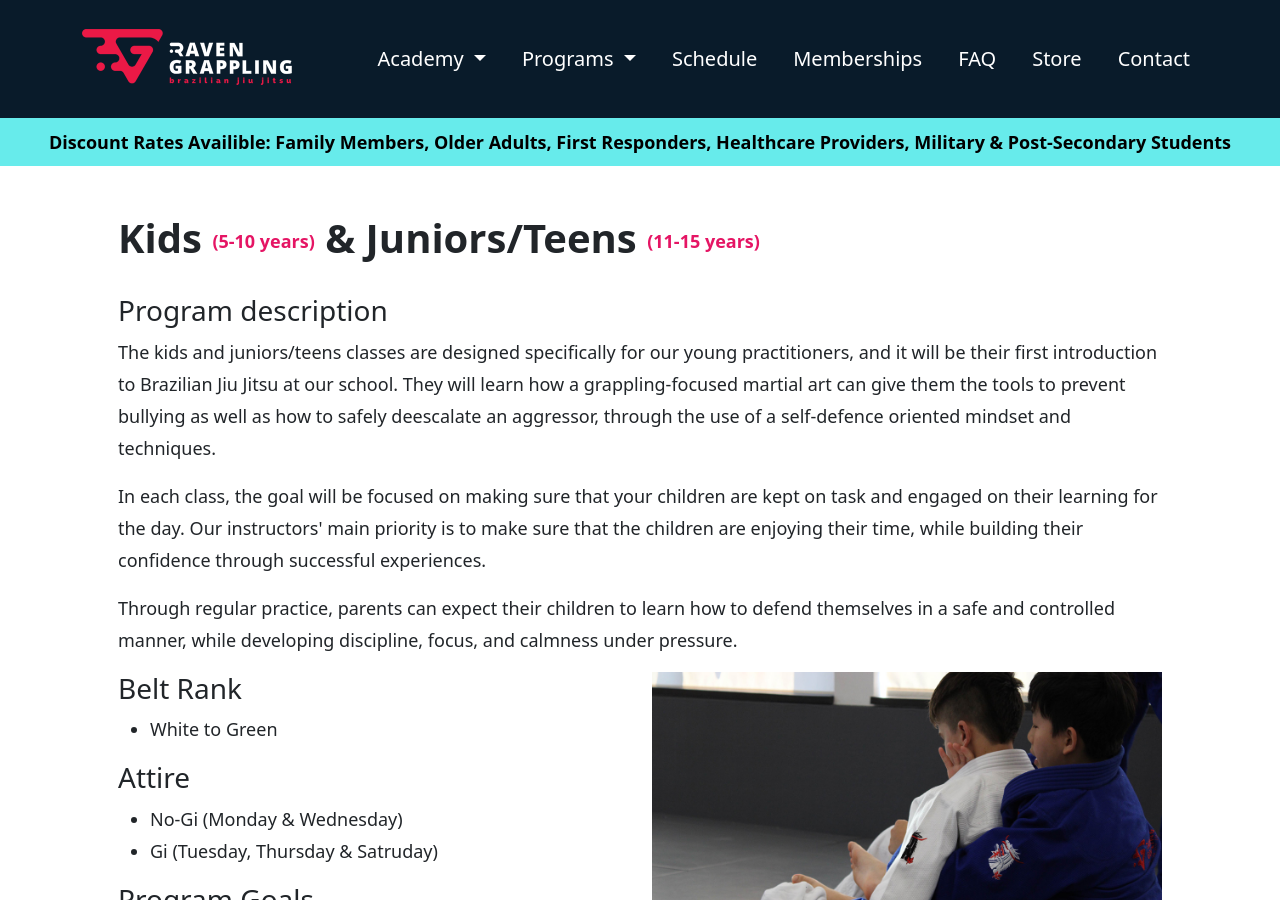
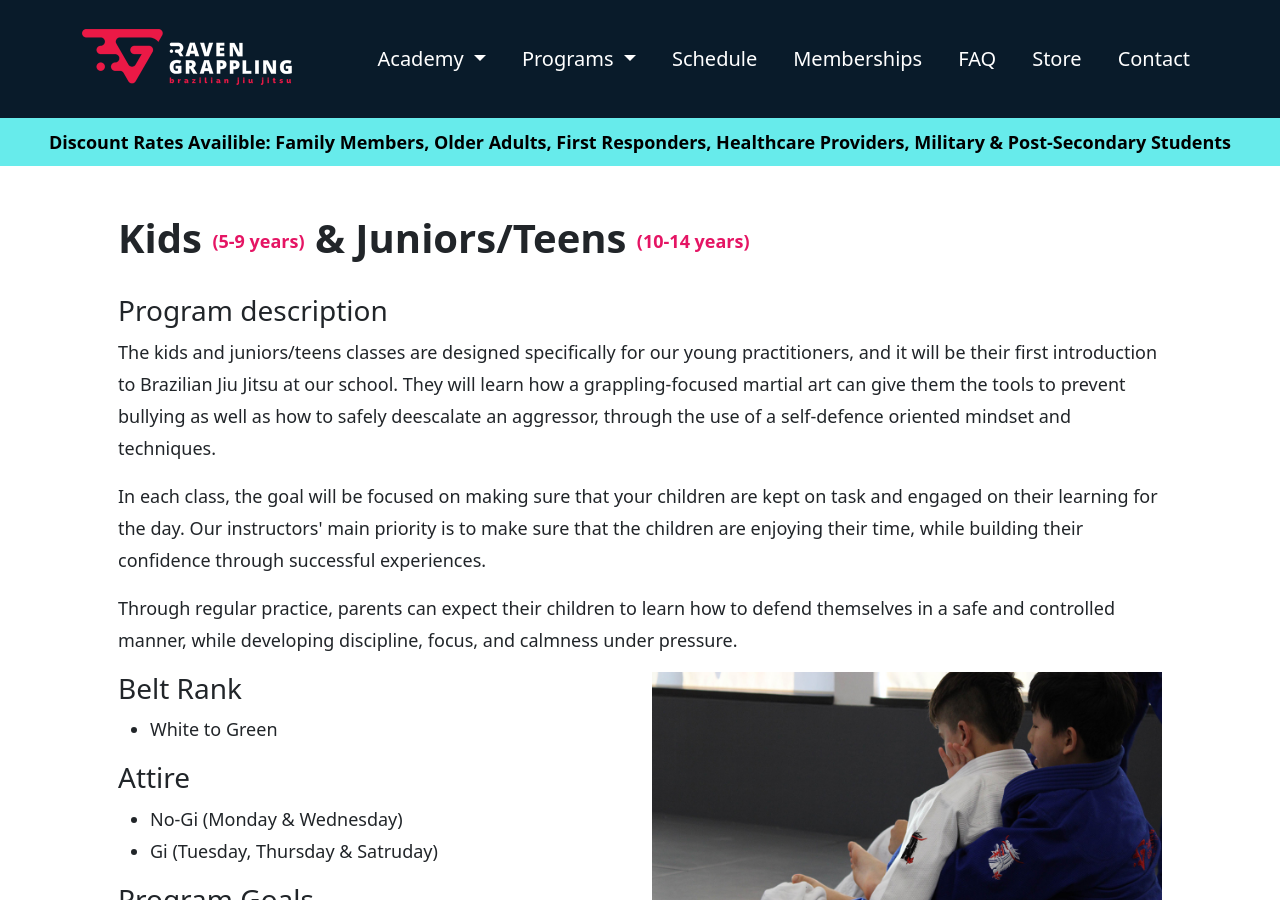
Before and after one commit to RavenGrappling/RavenGrappling.github.io, a Jekyll site: the page built from kids-teens.md, in a window 1280 px wide and 900 px high. Built offline with Jekyll 4.4.1, drawn with Linux system fonts in a browser that asks for light colours.

Commit message:
Update kids-teens.md

```diff
--- a/kids-teens.md
+++ b/kids-teens.md
@@ -6,9 +6,9 @@ layout: default
 <div class="container py-5 px-4 p-lg-5">
   <h1>
     Kids
-    <small>(5-10 years)</small>
+    <small>(5-9 years)</small>
     & Juniors/Teens
-    <small>(11-15 years)</small>
+    <small>(10-14 years)</small>
   </h1>
 
   <h3>
```
